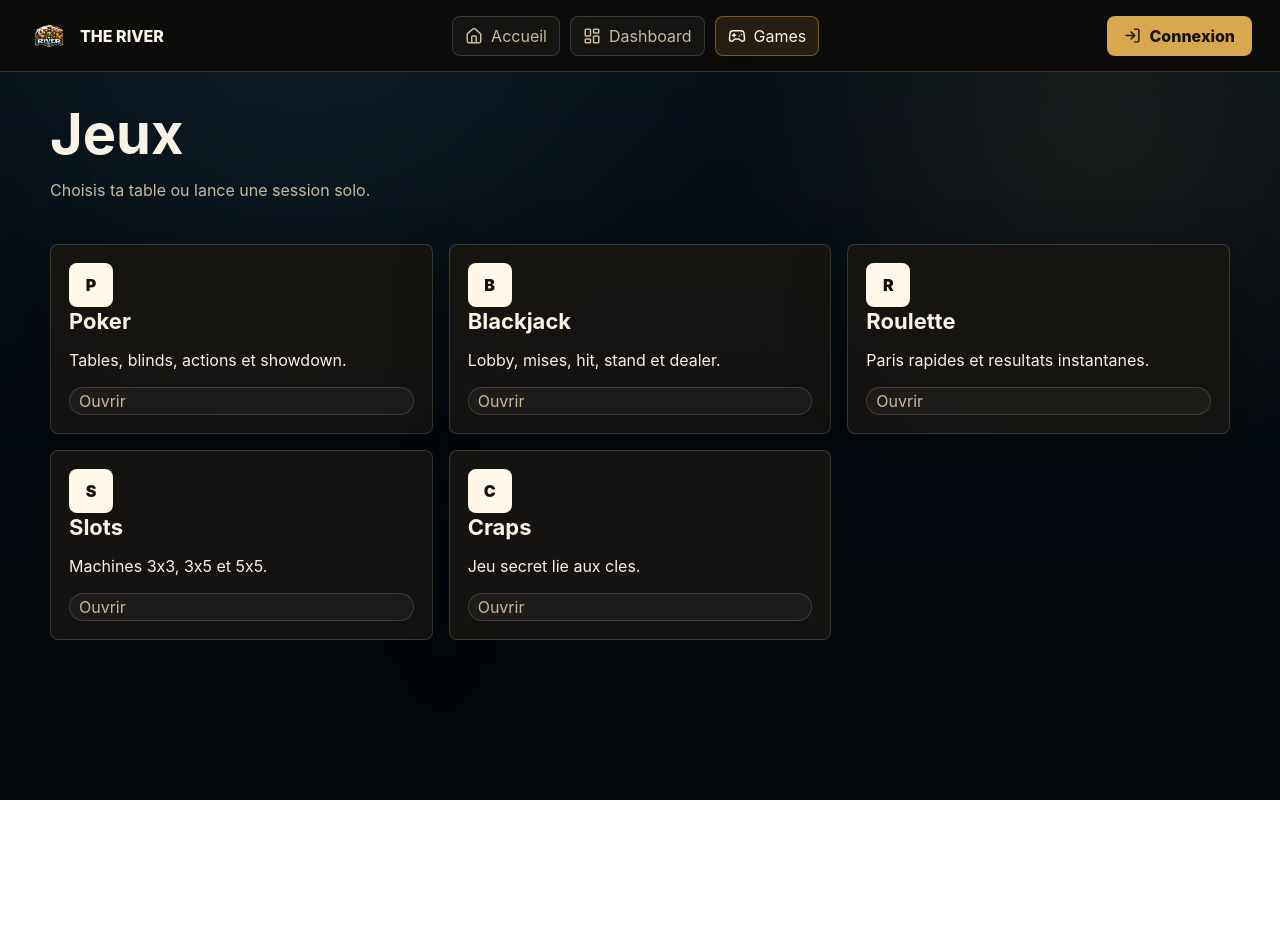
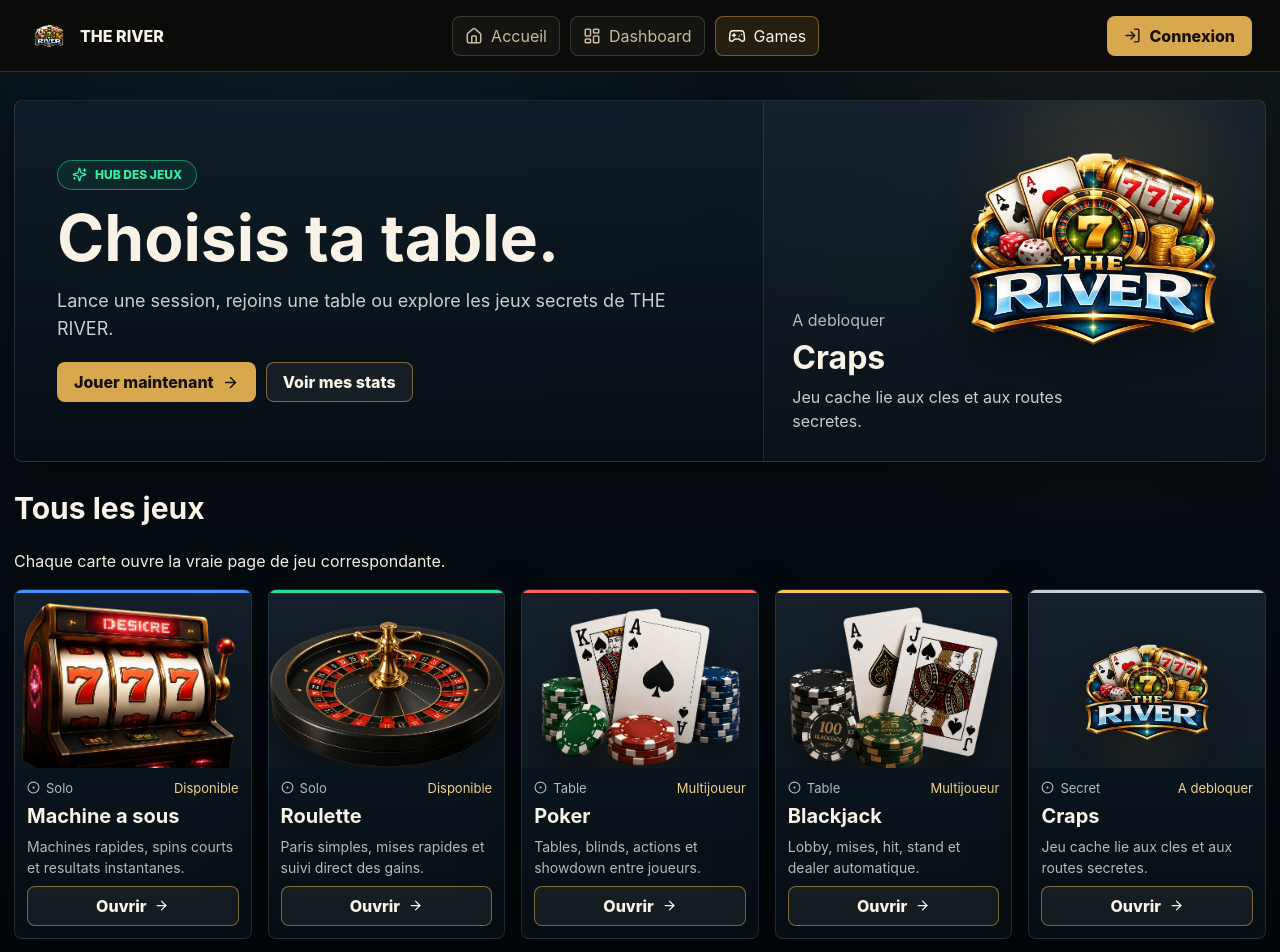
Before and after one commit to BouchardMehdi/the-river, a Next.js app in the folder front/: page /games in a window 1280 px wide. Shown: the top 952 px of the page. Before the commit the page ends 800 px from the top, so only its background shows below. Built offline with nearby package versions, Linux system fonts and the light colour scheme.

Commit message:
front page games

```diff
--- a/front/app/games/page.tsx
+++ b/front/app/games/page.tsx
@@ -1,34 +1,119 @@
+import Image from 'next/image';
 import Link from 'next/link';
+import { ArrowRight, CircleDot, Sparkles } from 'lucide-react';
+
+export const dynamic = 'force-dynamic';
 
 const games = [
-  ['Poker', '/games/poker', 'Tables, blinds, actions et showdown.'],
-  ['Blackjack', '/games/blackjack', 'Lobby, mises, hit, stand et dealer.'],
-  ['Roulette', '/games/roulette', 'Paris rapides et resultats instantanes.'],
-  ['Slots', '/games/slots', 'Machines 3x3, 3x5 et 5x5.'],
-  ['Craps', '/games/craps', 'Jeu secret lie aux cles.'],
-];
+  {
+    href: '/games/slots',
+    image: '/assets/home/game-slot.png',
+    kind: 'Solo',
+    status: 'Disponible',
+    title: 'Machine a sous',
+    text: 'Machines rapides, spins courts et resultats instantanes.',
+    tone: 'blue',
+  },
+  {
+    href: '/games/roulette',
+    image: '/assets/home/game-roulette.png',
+    kind: 'Solo',
+    status: 'Disponible',
+    title: 'Roulette',
+    text: 'Paris simples, mises rapides et suivi direct des gains.',
+    tone: 'green',
+  },
+  {
+    href: '/games/poker',
+    image: '/assets/home/game-poker.png',
+    kind: 'Table',
+    status: 'Multijoueur',
+    title: 'Poker',
+    text: 'Tables, blinds, actions et showdown entre joueurs.',
+    tone: 'red',
+  },
+  {
+    href: '/games/blackjack',
+    image: '/assets/home/game-blackjack.png',
+    kind: 'Table',
+    status: 'Multijoueur',
+    title: 'Blackjack',
+    text: 'Lobby, mises, hit, stand et dealer automatique.',
+    tone: 'gold',
+  },
+  {
+    href: '/games/craps',
+    image: '/assets/logo-the-river.png',
+    kind: 'Secret',
+    status: 'A debloquer',
+    title: 'Craps',
+    text: 'Jeu cache lie aux cles et aux routes secretes.',
+    tone: 'secret',
+  },
+] as const;
+
+const dayIndex = Math.floor(Date.now() / 86_400_000) % games.length;
+const featured = games[dayIndex];
 
 export default function GamesPage() {
   return (
-    <section className="page">
-      <div className="page-title">
-        <div>
-          <h1>Jeux</h1>
-          <p>Choisis ta table ou lance une session solo.</p>
+    <section className="games-page">
+      <header className="games-hero">
+        <div className="games-hero-copy">
+          <span className="welcome-pill">
+            <Sparkles size={15} /> Hub des jeux
+          </span>
+          <h1>Choisis ta table.</h1>
+          <p>Lance une session, rejoins une table ou explore les jeux secrets de THE RIVER.</p>
+          <div className="button-row">
+            <Link className="button" href={featured.href}>
+              Jouer maintenant <ArrowRight size={17} />
+            </Link>
+            <Link className="button secondary" href="/dashboard">
+              Voir mes stats
+            </Link>
           </div>
         </div>
-      <div className="grid three">
-        {games.map(([title, href, text]) => (
-          <Link className="game-card" href={href} key={href}>
-            <span className="mark">{title[0]}</span>
+
+        <Link className="featured-game-card" href={featured.href}>
           <div>
-              <h2>{title}</h2>
-              <p>{text}</p>
+            <span>{featured.status}</span>
+            <h2>{featured.title}</h2>
+            <p>{featured.text}</p>
           </div>
-            <span className="tag">Ouvrir</span>
+          <Image src={featured.image} alt={featured.title} width={360} height={260} priority />
+        </Link>
+      </header>
+
+      <section className="games-library">
+        <div className="section-heading games-heading">
+          <div>
+            <h2>Tous les jeux</h2>
+            <p>Chaque carte ouvre la vraie page de jeu correspondante.</p>
+          </div>
+        </div>
+
+        <div className="games-grid">
+          {games.map((game) => (
+            <Link className={`casino-game-card ${game.tone}`} href={game.href} key={game.href}>
+              <div className="casino-game-image">
+                <Image className={`game-art game-art-${game.tone}`} src={game.image} alt={game.title} width={420} height={260} />
+              </div>
+              <div className="casino-game-body">
+                <div className="casino-game-meta">
+                  <span><CircleDot size={13} /> {game.kind}</span>
+                  <em>{game.status}</em>
+                </div>
+                <h3>{game.title}</h3>
+                <p>{game.text}</p>
+                <span className="button secondary small">
+                  Ouvrir <ArrowRight size={15} />
+                </span>
+              </div>
             </Link>
           ))}
         </div>
       </section>
+    </section>
   );
 }
--- a/front/app/globals.css
+++ b/front/app/globals.css
@@ -1482,6 +1482,281 @@
   transform: none;
 }
 
+/* Games hub */
+.games-page {
+  width: min(1480px, calc(100% - 28px));
+  margin: 0 auto;
+  padding: 28px 0 56px;
+}
+
+.games-hero {
+  display: grid;
+  grid-template-columns: minmax(0, 0.9fr) minmax(360px, 0.62fr);
+  gap: 20px;
+  align-items: stretch;
+}
+
+.games-hero,
+.games-quick-stats article,
+.casino-game-card {
+  border: 1px solid rgba(150, 174, 190, 0.18);
+  border-radius: 8px;
+  background: linear-gradient(180deg, rgba(16, 29, 40, 0.92), rgba(6, 14, 21, 0.96));
+  box-shadow: var(--shadow);
+}
+
+.games-hero-copy {
+  display: grid;
+  align-content: center;
+  gap: 18px;
+  padding: 42px;
+}
+
+.games-hero-copy h1 {
+  margin: 0;
+  font-size: clamp(42px, 5vw, 72px);
+  line-height: 0.95;
+}
+
+.games-hero-copy p {
+  max-width: 640px;
+  margin: 0;
+  color: #c5d0d1;
+  font-size: 18px;
+  line-height: 1.6;
+}
+
+.featured-game-card {
+  position: relative;
+  min-height: 360px;
+  display: grid;
+  align-content: end;
+  overflow: hidden;
+  padding: 28px;
+  border-left: 1px solid rgba(150, 174, 190, 0.14);
+  background:
+    radial-gradient(circle at 70% 22%, rgba(216, 168, 79, 0.18), transparent 36%),
+    rgba(255, 255, 255, 0.02);
+}
+
+.featured-game-card img {
+  position: absolute;
+  right: -8px;
+  top: 22px;
+  width: min(72%, 360px);
+  height: 250px;
+  object-fit: contain;
+  filter: drop-shadow(0 24px 24px rgba(0, 0, 0, 0.38));
+  transition: transform 180ms ease;
+}
+
+.featured-game-card:hover img {
+  transform: scale(1.04) rotate(-1deg);
+}
+
+.featured-game-card div {
+  position: relative;
+  z-index: 1;
+  display: grid;
+  gap: 8px;
+}
+
+.featured-game-card span,
+.casino-game-meta,
+.games-quick-stats span {
+  color: #aebcc0;
+}
+
+.featured-game-card h2 {
+  margin: 0;
+  font-size: 32px;
+}
+
+.featured-game-card p {
+  max-width: 340px;
+  margin: 0;
+  color: #c5d0d1;
+  line-height: 1.5;
+}
+
+.games-quick-stats {
+  display: grid;
+  grid-template-columns: repeat(4, minmax(0, 1fr));
+  gap: 16px;
+  margin-top: 20px;
+}
+
+.games-quick-stats article {
+  min-height: 112px;
+  display: grid;
+  align-content: center;
+  gap: 7px;
+  padding: 18px;
+}
+
+.games-quick-stats svg {
+  color: #d8a84f;
+}
+
+.games-quick-stats strong {
+  font-size: 24px;
+}
+
+.games-library {
+  margin-top: 28px;
+}
+
+.games-heading {
+  margin: 0 0 18px;
+}
+
+.games-grid {
+  display: grid;
+  grid-template-columns: repeat(5, minmax(0, 1fr));
+  gap: 16px;
+}
+
+.casino-game-card {
+  position: relative;
+  overflow: hidden;
+  display: grid;
+  grid-template-rows: 178px minmax(0, 1fr);
+  transition:
+    transform 180ms ease,
+    border-color 180ms ease,
+    box-shadow 180ms ease;
+}
+
+.casino-game-card:hover {
+  transform: translateY(-4px);
+  border-color: rgba(216, 168, 79, 0.44);
+  box-shadow: 0 22px 55px rgba(0, 0, 0, 0.34);
+}
+
+.casino-game-image {
+  position: relative;
+  overflow: hidden;
+  display: flex;
+  align-items: flex-end;
+  justify-content: center;
+  min-height: 178px;
+  padding: 6px 8px 0;
+  background:
+    radial-gradient(circle at 50% 72%, rgba(216, 168, 79, 0.14), transparent 42%),
+    rgba(255, 255, 255, 0.025);
+}
+
+.casino-game-image img {
+  position: static;
+  display: block;
+  width: min(118%, 340px);
+  height: auto;
+  max-height: 174px;
+  object-fit: contain;
+  filter: drop-shadow(0 18px 18px rgba(0, 0, 0, 0.38));
+  transform: none;
+  transition: transform 180ms ease;
+}
+
+.casino-game-card:hover .casino-game-image img {
+  transform: scale(1.06);
+}
+
+.casino-game-image img.game-art-blue {
+  width: min(132%, 370px);
+  max-height: 184px;
+  margin-bottom: -10px;
+}
+
+.casino-game-image img.game-art-green {
+  width: min(128%, 365px);
+  max-height: 182px;
+  margin-bottom: -10px;
+}
+
+.casino-game-image img.game-art-red,
+.casino-game-image img.game-art-gold {
+  width: min(122%, 350px);
+  max-height: 176px;
+  margin-bottom: -8px;
+}
+
+.casino-game-image img.game-art-secret {
+  width: min(82%, 220px);
+  max-height: 130px;
+  margin-bottom: 16px;
+  opacity: 0.92;
+}
+
+.casino-game-body {
+  display: grid;
+  gap: 8px;
+  align-content: start;
+  padding: 12px;
+}
+
+.casino-game-meta {
+  display: flex;
+  align-items: center;
+  justify-content: space-between;
+  gap: 12px;
+  font-size: 13px;
+}
+
+.casino-game-meta span {
+  display: inline-flex;
+  align-items: center;
+  gap: 6px;
+}
+
+.casino-game-meta em {
+  font-style: normal;
+  color: #f1d28a;
+}
+
+.casino-game-body h3 {
+  margin: 0;
+  font-size: 20px;
+}
+
+.casino-game-body p {
+  margin: 0;
+  min-height: 42px;
+  color: #aebcc0;
+  line-height: 1.5;
+  font-size: 14px;
+}
+
+.casino-game-card.blue {
+  --game-accent: #4193ff;
+}
+
+.casino-game-card.green {
+  --game-accent: #25df98;
+}
+
+.casino-game-card.red {
+  --game-accent: #ff625a;
+}
+
+.casino-game-card.gold {
+  --game-accent: #f7c657;
+}
+
+.casino-game-card.secret {
+  --game-accent: #c5d0d1;
+}
+
+.casino-game-card::before {
+  content: "";
+  position: absolute;
+  inset: 0 0 auto;
+  height: 3px;
+  background: var(--game-accent);
+  pointer-events: none;
+  z-index: 1;
+}
+
 @media (max-width: 900px) {
   .topbar {
     grid-template-columns: 1fr auto;
@@ -1944,6 +2219,27 @@
   gap: 14px;
   overflow-y: auto;
   padding-right: 4px;
+  scrollbar-color: rgba(216, 168, 79, 0.72) rgba(255, 255, 255, 0.06);
+  scrollbar-width: thin;
+}
+
+.quest-drawer-list::-webkit-scrollbar {
+  width: 10px;
+}
+
+.quest-drawer-list::-webkit-scrollbar-track {
+  border-radius: 999px;
+  background: rgba(255, 255, 255, 0.06);
+}
+
+.quest-drawer-list::-webkit-scrollbar-thumb {
+  border: 2px solid rgba(6, 14, 21, 0.96);
+  border-radius: 999px;
+  background: linear-gradient(180deg, #d8a84f, #25df98);
+}
+
+.quest-drawer-list::-webkit-scrollbar-thumb:hover {
+  background: linear-gradient(180deg, #f1d28a, #34f1a9);
 }
 
 .quest-drawer .quest-mini-card {
@@ -1980,6 +2276,10 @@
 }
 
 @media (max-width: 1180px) {
+  .games-grid {
+    grid-template-columns: repeat(3, minmax(0, 1fr));
+  }
+
   .dashboard-shell.dashboard-modern {
     grid-template-columns: 1fr;
   }
@@ -1994,6 +2294,21 @@
 }
 
 @media (max-width: 900px) {
+  .games-hero {
+    grid-template-columns: 1fr;
+  }
+
+  .featured-game-card {
+    min-height: 300px;
+    border-left: 0;
+    border-top: 1px solid rgba(150, 174, 190, 0.14);
+  }
+
+  .games-quick-stats,
+  .games-grid {
+    grid-template-columns: repeat(2, minmax(0, 1fr));
+  }
+
   .dashboard-modern .dashboard-kpis {
     grid-template-columns: repeat(2, minmax(0, 1fr));
   }
@@ -2009,6 +2324,30 @@
 }
 
 @media (max-width: 560px) {
+  .games-page {
+    width: min(100% - 20px, 1480px);
+    padding-top: 18px;
+  }
+
+  .games-hero-copy {
+    padding: 24px;
+  }
+
+  .featured-game-card {
+    min-height: 280px;
+    padding: 22px;
+  }
+
+  .featured-game-card img {
+    width: 78%;
+    height: 190px;
+  }
+
+  .games-quick-stats,
+  .games-grid {
+    grid-template-columns: 1fr;
+  }
+
   .dashboard-shell.dashboard-modern {
     width: min(100% - 20px, 1560px);
     margin-top: 18px;
```
Lines whose indentation alone changed are shown as unchanged.
